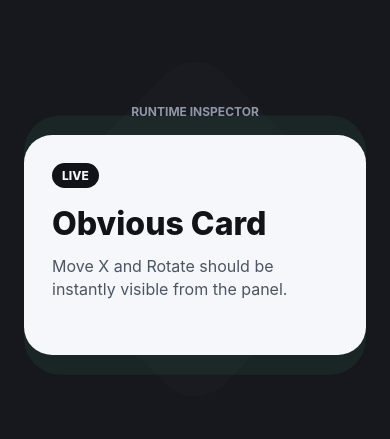
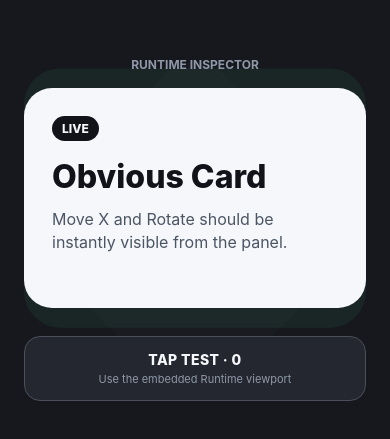
Before and after one commit to AmatoGiulio/runtime-inspector, a React Native app in the folder examples/react-native-reanimated/: screen / in a window 390 px wide. Shown: the part 193-632 px from the top of the page. Built offline with nearby package versions, Linux system fonts and the light colour scheme; no server answers.

Commit message:
Add explicit embedded input test target

```diff
--- a/examples/react-native-reanimated/App.tsx
+++ b/examples/react-native-reanimated/App.tsx
@@ -1,5 +1,5 @@
-import { useEffect, useRef } from "react";
-import { StyleSheet, Text, View } from "react-native";
+import { useEffect, useRef, useState } from "react";
+import { Pressable, StyleSheet, Text, View } from "react-native";
 import Animated, {
   Easing,
   useAnimatedStyle,
@@ -15,6 +15,8 @@ export default function App() {
   const cardRadius = useSharedValue(28);
   const glow = useRuntimeValue("glow", 10, { min: 0, max: 48, label: "Glow" });
   const previewTimer = useRef<ReturnType<typeof setTimeout> | undefined>(undefined);
+  const [inputPressed, setInputPressed] = useState(false);
+  const [inputTapCount, setInputTapCount] = useState(0);
 
   function schedulePreview() {
     if (previewTimer.current) {
@@ -132,6 +134,19 @@ export default function App() {
           </Text>
         </Animated.View>
       </View>
+
+      <Pressable
+        accessibilityRole="button"
+        onPressIn={() => setInputPressed(true)}
+        onPressOut={() => setInputPressed(false)}
+        onPress={() => setInputTapCount((count) => count + 1)}
+        style={[styles.inputTest, inputPressed && styles.inputTestPressed]}
+      >
+        <Text style={styles.inputTestLabel}>
+          {inputPressed ? "PRESSED" : `TAP TEST · ${inputTapCount}`}
+        </Text>
+        <Text style={styles.inputTestHint}>Use the embedded Runtime viewport</Text>
+      </Pressable>
     </View>
   );
 }
@@ -200,5 +215,31 @@ const styles = StyleSheet.create({
     fontSize: 16,
     lineHeight: 23,
     marginTop: 12
+  },
+  inputTest: {
+    alignItems: "center",
+    backgroundColor: "#24272f",
+    borderColor: "#4a4f5b",
+    borderRadius: 16,
+    borderWidth: 1,
+    marginTop: 28,
+    paddingHorizontal: 22,
+    paddingVertical: 14,
+    width: "100%"
+  },
+  inputTestPressed: {
+    opacity: 0.55,
+    transform: [{ scale: 0.98 }]
+  },
+  inputTestLabel: {
+    color: "#f5f7fb",
+    fontSize: 14,
+    fontWeight: "800",
+    letterSpacing: 0.4
+  },
+  inputTestHint: {
+    color: "#8f98a8",
+    fontSize: 11,
+    marginTop: 4
   }
 });
```
